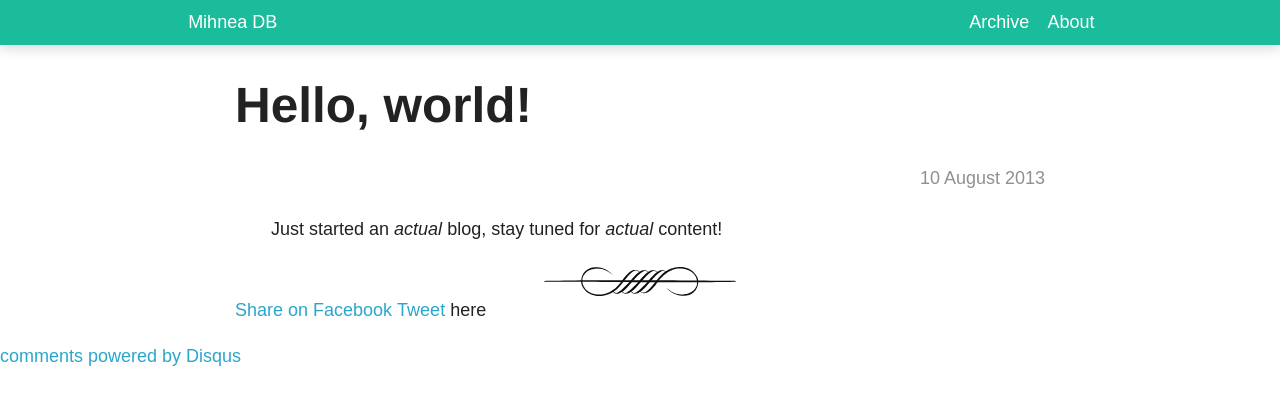
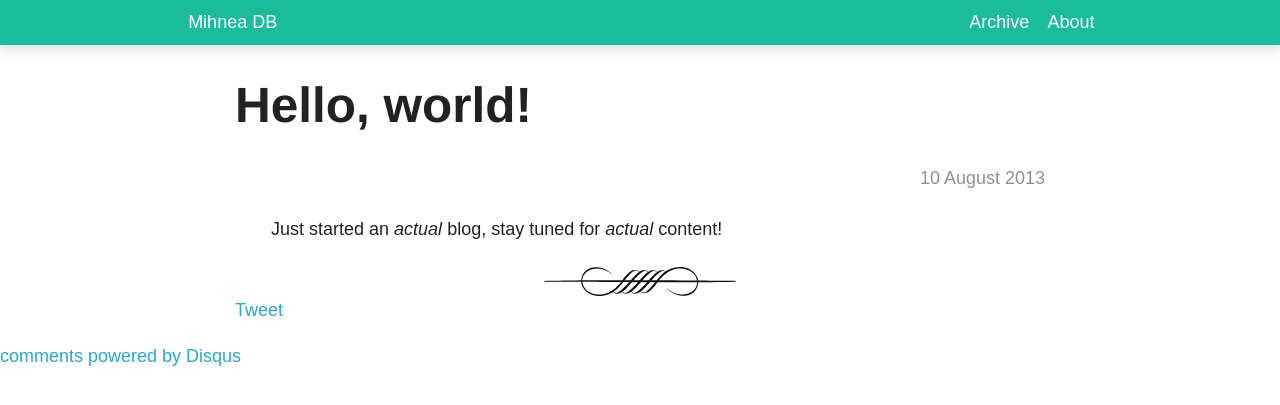
Before and after one commit to mihneadb/mihneadb.github.io, a Jekyll site: the page built from _posts/2013-08-10-hello-world.md, in a window 1280 px wide. Shown: the top 405 px of the page. Built offline with Jekyll 4.4.1, drawn with Linux system fonts in a browser that asks for light colours; Markdown is read by kramdown in place of the engine named in the settings; comment, search, counter and statistics services are not loaded.

Commit message:
cleanup share ul

```diff
--- a/_layouts/post.html
+++ b/_layouts/post.html
@@ -18,18 +18,8 @@
     <div class="row">
         <div class="share large-centered large-9 small-12 columns">
             <ul class=>
-                <li><a href="#"
-                       onclick="
-    window.open(
-      'https://www.facebook.com/sharer/sharer.php?u='+encodeURIComponent(location.href),
-      'facebook-share-dialog',
-      'width=626,height=436');
-    return false;">
-                    Share on Facebook
-                </a></li>
+                <li><fb:share-button type="button_count"></fb:share-button></li>
                 <li><a href="https://twitter.com/share" class="twitter-share-button" data-via="mihneadb">Tweet</a></li>
-                <li><fb:share-button type="button_count"></fb:share-button>here</li>
-
             </ul>
         </div>
     </div>
```
